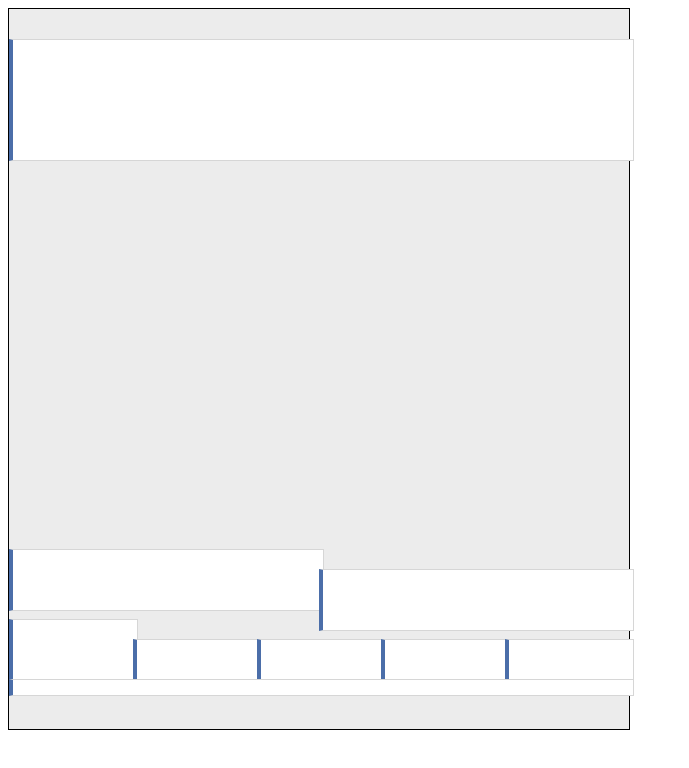
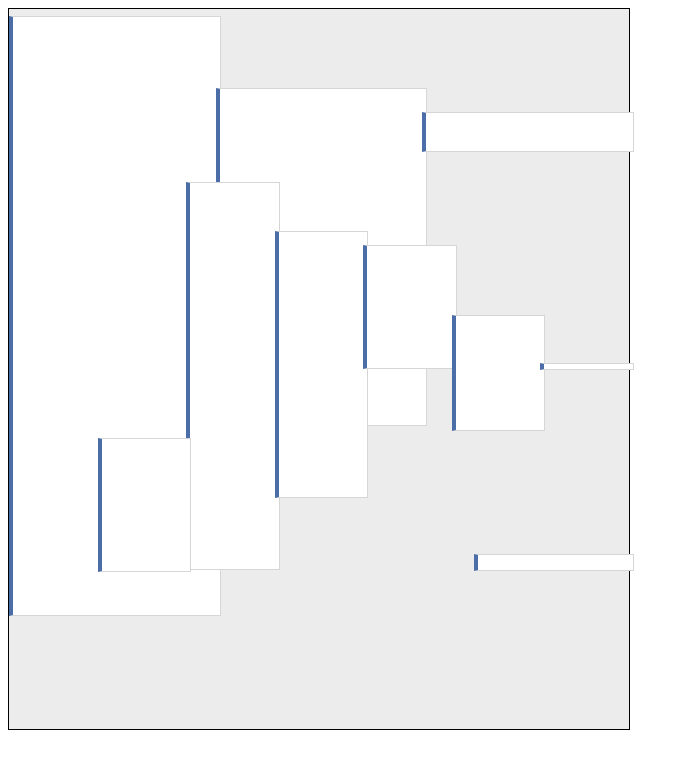
Before and after one commit to dnewcome/calendar, a plain HTML site: page index.html in a window 1280 px wide. Shown: the whole page, without its empty margins (0-689 px from the left). Drawn offline with Linux system fonts and the light colour scheme.

Commit message:
random test

```diff
--- a/index.html
+++ b/index.html
@@ -79,7 +79,8 @@
 					events[i].depth = events[i].col;
 					mark = events[i];
 					for (j = 0; j < events.length; j++) {
-						if(mark.col < events[j].col && events[j].start >= mark.start && overlaps(mark, events[j])) {
+						//if(mark.col < events[j].col && events[j].start >= mark.start && overlaps(mark, events[j])) {
+						if(mark.col < events[j].col && overlaps(mark, events[j])) {
 							events[i].depth++;
 							mark = events[j];
 						}
@@ -162,16 +163,17 @@
 				{start: 670, end: 685}
 			];
 
-/*
 			var events = [];
-			for(var i = 0; i<100; i++) {
-
-				var start = Math.round(Math.random()*720),
-				var end = Math.round(Math.random()*720),
-
-
+			for(var i = 0; i<10; i++) {
+				var start, end;
+				start = Math.round(Math.random()*720);
+				end = Math.round(Math.random()*720);
+				while(!(start < end)) {
+					start = Math.round(Math.random()*720);
+					end = Math.round(Math.random()*720);
+				}
+				events.push({start: start, end: end});
 			}
-*/
 
 			layOutDay(events);
 			depth(events);
```
